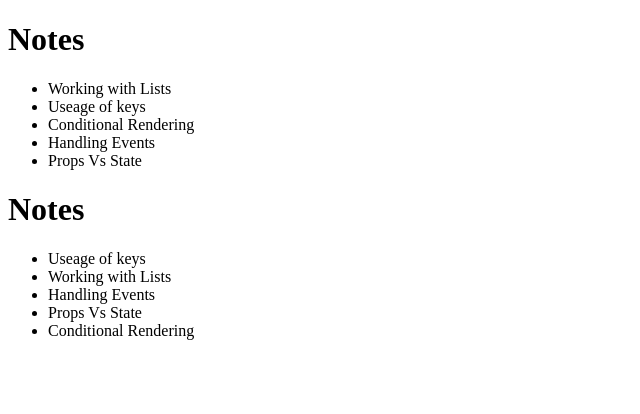
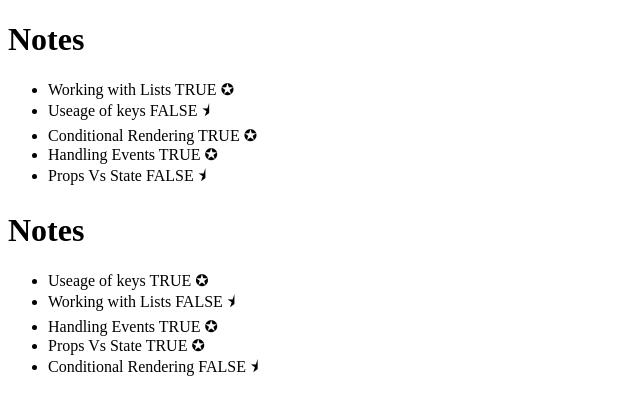
Before and after one commit to karthikeyan13762/reactapp, a React (Vite) app: page / in a window 1280 px wide. Shown: the top 414 px of the page, without its empty margins (0-640 px from the left). Built offline with nearby package versions, Linux system fonts and the light colour scheme.

Commit message:
conditional rendering first way

```diff
--- a/src/Components/Notes.jsx
+++ b/src/Components/Notes.jsx
@@ -1,9 +1,15 @@
 import React from 'react'
 
 function Notes({notes}) {
-  return (
-   <li>{notes.content}</li>
-  )
+ if(notes.important){
+    return(
+        <li>{notes.content} TRUE ✪</li>
+    )
+ }else{
+    return(
+        <li>{notes.content} FALSE ⯨</li>
+    )
+ }
 }
 
 export default Notes
--- a/src/main.jsx
+++ b/src/main.jsx
@@ -62,7 +62,7 @@ const notes1=[
 
 ReactDOM.createRoot(document.getElementById('root')).render(
  <>
-  <App notes={notes}/>
+   <App notes={notes}/>
     <App notes={notes1}/>
  </>
 
```
